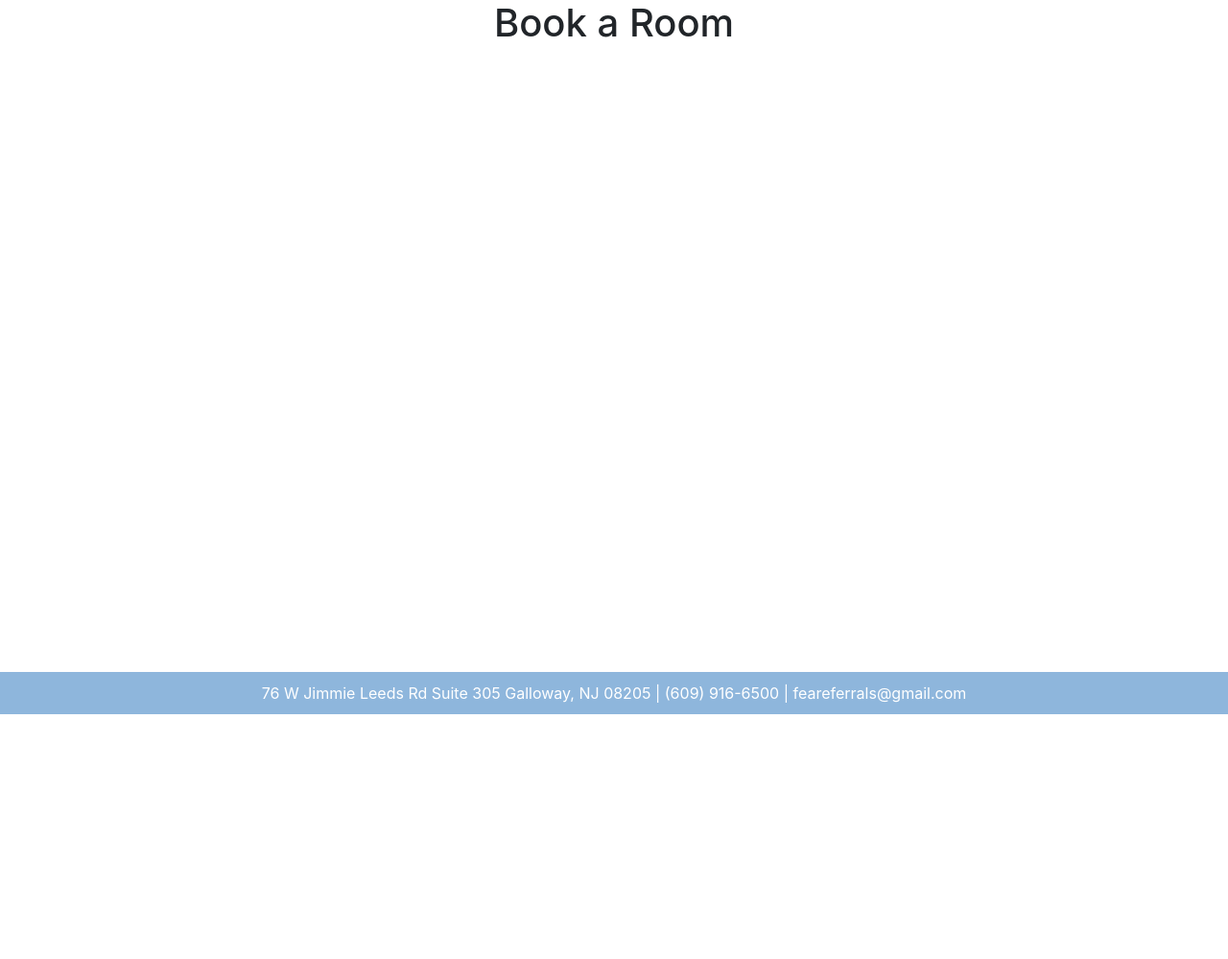
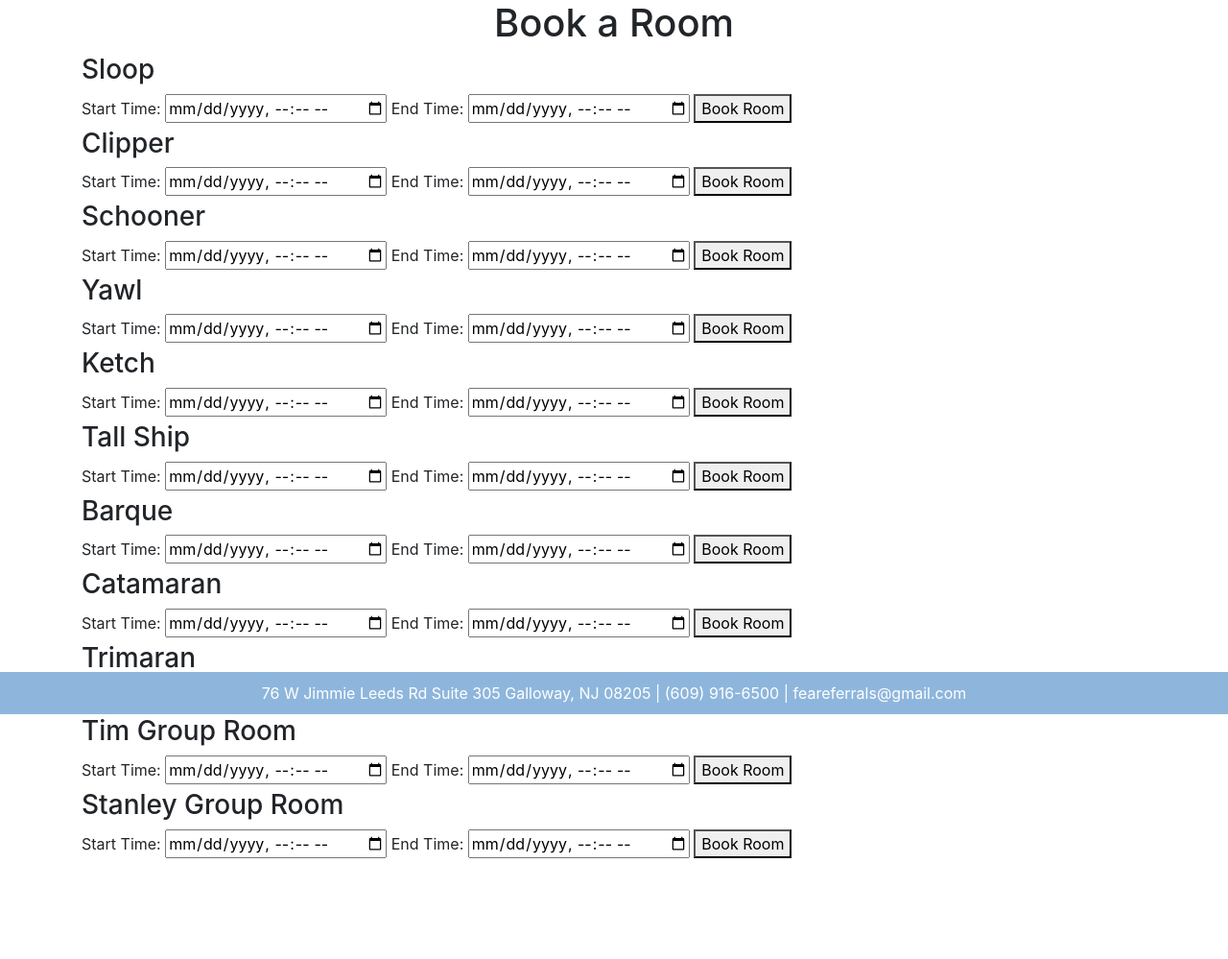
Before and after one commit to JakeCubernot/Family-Empowerment-Associates-Booking-Website, a Flask app: page /book in a window 1280 px wide. Shown: the part 56-1055 px from the top of the page at 96% size. Before the commit the page ends 800 px from the top, so only its background shows below. Run offline with Flask 3, Linux system fonts and the light colour scheme; a user stored in the database is signed in; some libraries are stand-ins or nearby versions.

Commit message:
Book a room

```diff
--- a/website/__init__.py
+++ b/website/__init__.py
@@ -32,8 +32,6 @@ def create_app():
 
     return app
 
-
-
 def create_database(app):
     if not path.exists('website/' + DB_NAME):
         with app.app_context():
--- a/website/static/index.js
+++ b/website/static/index.js
@@ -1,9 +1,9 @@
-// Take noteId passed to this function and send POST request to delete-note, then refreshes page.
+// Function to handle note deletion
 function deleteNote(noteId) {
-    fetch("/delete-note", {
+  fetch("/delete-note", {
       method: "POST",
-      body: JSON.stringify({ noteId: noteId }),  //Converts to string so views.delete_note() can read it
-    }).then((_res) => {
+      body: JSON.stringify({ noteId: noteId }),
+  }).then((_res) => {
       window.location.href = "/";
-    });
-  }
+  });
+}
--- a/website/templates/book.html
+++ b/website/templates/book.html
@@ -1,4 +1,42 @@
-{% extends "base.html" %} {% block title %}Book a Room{% endblock %} '
+{% extends "base.html" %}
+{% block title %}Book a Room{% endblock %}
+
 {% block content %}
-    <h1 align="center">Book a Room</h1>
+<!DOCTYPE html>
+<html lang="en">
+<h1 align="center">Book a Room</h1>
+<body>
+    {% with messages = get_flashed_messages(with_categories=true) %}
+      {% if messages %}
+        {% for category, message in messages %}
+          <div class="alert alert-{{ category }}">{{ message }}</div>
+        {% endfor %}
+      {% endif %}
+    {% endwith %}
+
+    {% for room in rooms %}
+  <div class="room">
+      <h3>{{ room.name }}</h3>
+      <form method="POST" action="{{ url_for('views.book') }}">
+          <input type="hidden" name="room_id" value="{{ room.id }}">
+
+          <label for="start_time-{{ room.id }}">Start Time:</label>
+          <input type="datetime-local" id="start_time-{{ room.id }}" name="start_time" required>
+
+          <label for="end_time-{{ room.id }}">End Time:</label>
+          <input type="datetime-local" id="end_time-{{ room.id }}" name="end_time" required>
+
+          <button type="submit">Book Room</button>
+      </form>
+  </div>
+  {% endfor %}
+
+
+    <div id="booking-message"></div>
+
+    <!-- Include index.js -->
+    <script type="text/javascript" src="{{ url_for('static', filename='index.js') }}"></script>
+
+</body>
+</html>
 {% endblock %}
--- a/website/views.py
+++ b/website/views.py
@@ -1,6 +1,7 @@
 from flask import Blueprint, render_template, request, flash, jsonify, redirect, url_for, g
 from flask_login import login_required, current_user #When user is logged in, current_user will retrieve all data
-from .models import User, Note, Therapist, Admin
+from .models import User, Note, Therapist, Admin, Booking, Room
+from datetime import datetime
 from .import db
 import json
 
@@ -34,11 +35,6 @@ def delete_note():
             db.session.commit()
 
     return jsonify({})
-
-@views.route('/book', methods=['GET', 'POST'])
-@login_required #Cannot access homepage unless logged in.
-def book():
-    return render_template('book.html', user=current_user)
 
 @views.route('/control_panel', methods=['GET', 'POST'])
 @login_required
@@ -185,3 +181,62 @@ def check_therapist(current_user):
 @login_required
 def resources():
     return render_template('resources.html', user=current_user)
+
+@views.route('/book', methods=['GET', 'POST'])
+@login_required
+def book():
+    if request.method == 'GET':
+        rooms = Room.query.all()
+        return render_template('book.html', rooms=rooms, user=current_user)
+
+    elif request.method == 'POST':
+        room_id = request.form.get('room_id')
+        start_time = datetime.fromisoformat(request.form.get('start_time'))
+        end_time = datetime.fromisoformat(request.form.get('end_time'))
+
+        overlapping_bookings = Booking.query.filter(
+            Booking.room_id == room_id,
+            Booking.start_time < end_time,
+            Booking.end_time > start_time
+        ).all()
+
+        if overlapping_bookings:
+            flash("Room is not available for the selected time slot.", "error")
+        else:
+            new_booking = Booking(
+                therapist_id=current_user.id,  # Assuming current_user is the therapist
+                room_id=room_id,
+                start_time=start_time,
+                end_time=end_time
+            )
+            db.session.add(new_booking)
+            db.session.commit()
+            flash("Booking successful.", "success")
+
+        return redirect(url_for('views.book'))
+
+    return render_template('book.html', rooms=Room.query.all(), user=current_user)
+
+
+#Book a room Logic
+def book_room(therapist_id, room_id, start_time, end_time):
+    overlapping_bookings = Booking.query.filter(
+        Booking.room_id == room_id,
+        Booking.start_time < end_time,
+        Booking.end_time > start_time
+    ).all()
+
+    if overlapping_bookings:
+        flash("Room is not available for the selected time slot.", "error")
+        return "Room is not available for the selected time slot."
+
+    new_booking = Booking(
+        therapist_id=therapist_id,
+        room_id=room_id,
+        start_time=start_time,
+        end_time=end_time
+    )
+    db.session.add(new_booking)
+    db.session.commit()
+    flash("Booking successful.", "success")
+    return "Booking successful."
```
Also changed, not shown: website/models.py (+14 -2 lines), instance/database.db, main.py (line endings or trailing spaces).
